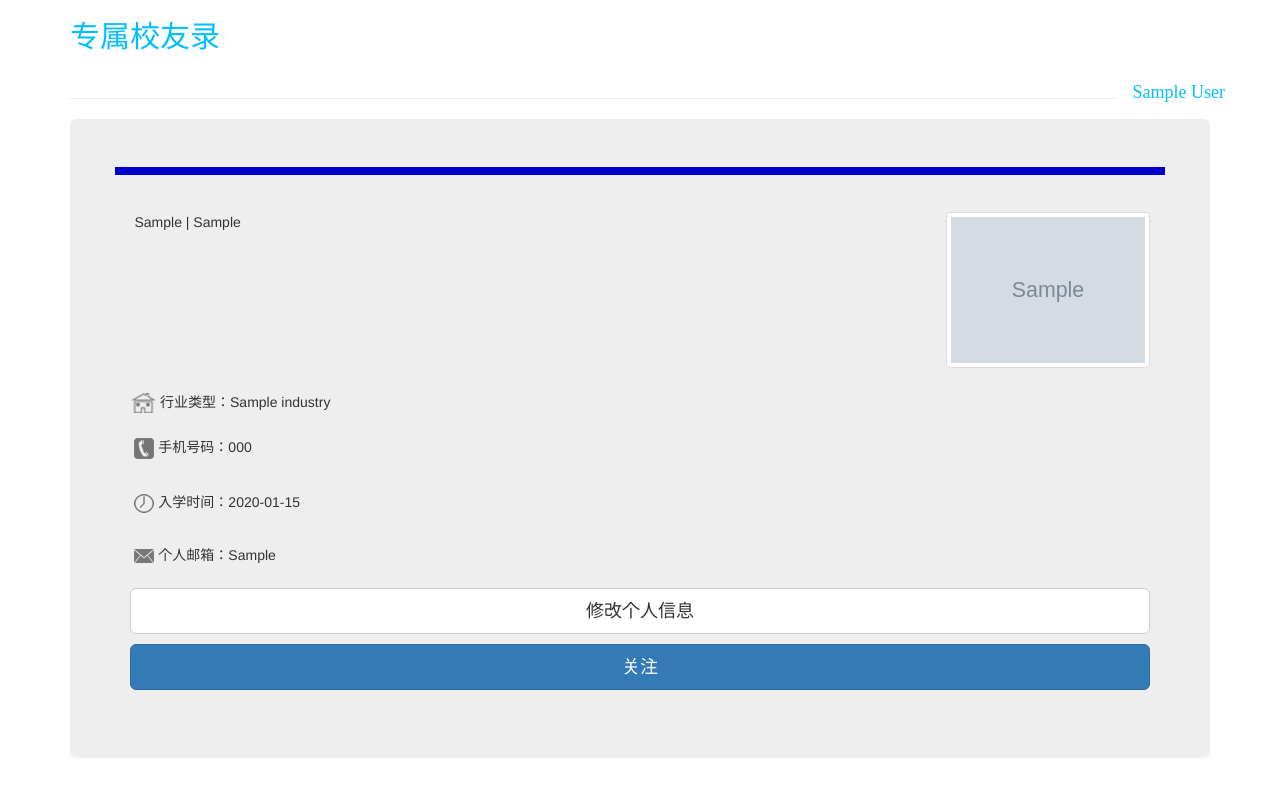
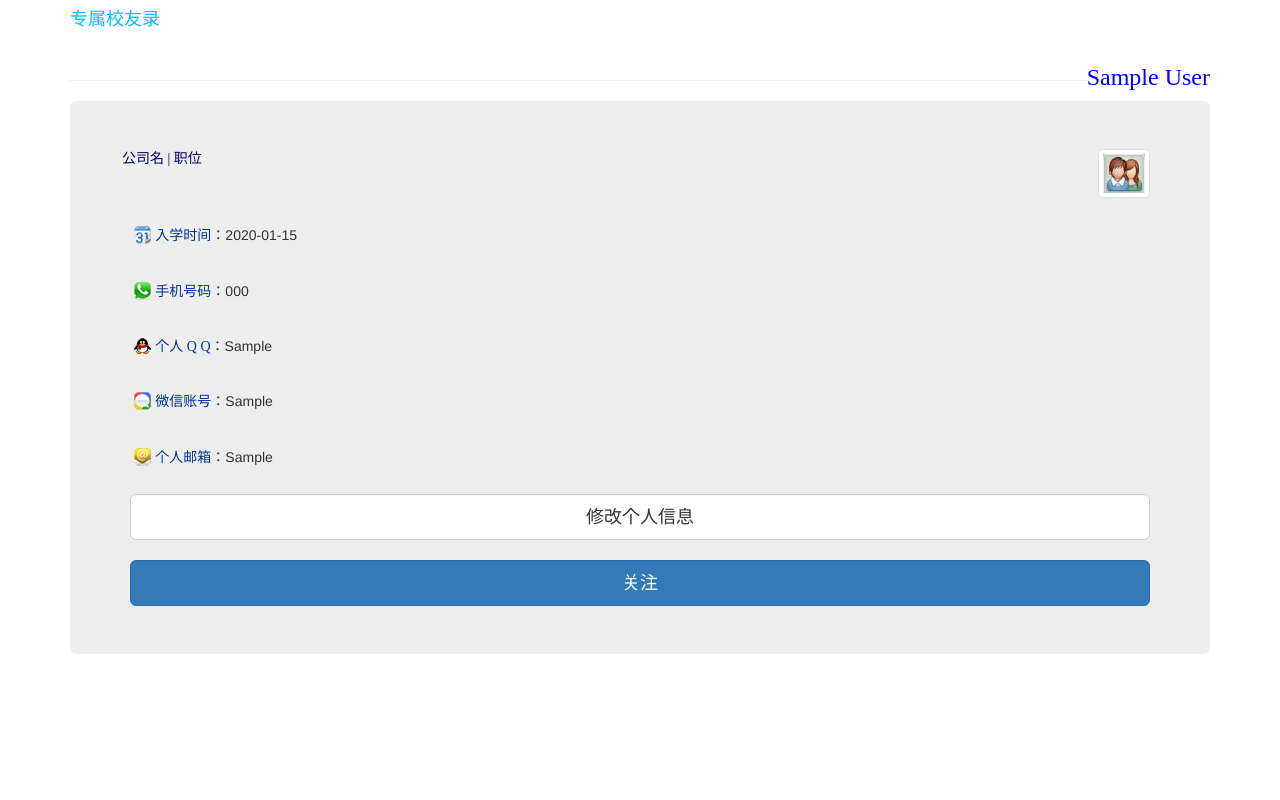
Before and after one commit to kejukeji/schoolcontact, a Flask app: page /show_massage/1 in a window 1280 px wide. Run offline with Flask 2, Linux system fonts and the light colour scheme; tables that the repository leaves empty hold one stand-in row (values such as "Sample post"); grey boxes marked "Sample" are stand-in pictures; some libraries are stand-ins or nearby versions.

Commit message:
change is a hot of html page

```diff
--- a/SchoolContact/controls/register_control.py
+++ b/SchoolContact/controls/register_control.py
@@ -77,7 +77,11 @@ def save_message(stu_id):
 def change(stu_id):
     student = get_stu_by_id(stu_id)
     check_student_is_none(student, '')
-    return render_template('change_message.html',student=student)
+    industry, industry_count = get_industry() # 获得全部行业
+    return render_template('change_message.html',
+                           student=student,
+                           industry=industry,
+                           industry_count=industry_count)
 
 
 def change_message(stu_id):
--- a/SchoolContact/services/student_service.py
+++ b/SchoolContact/services/student_service.py
@@ -39,7 +39,7 @@ def get_student_by_openId(openId):
     return str(None)
 
 def check_student_is_none(student, temp_str):
-    industry = Industry.query.filter(Industry.id == student.industry_id).first()
+    industry = get_industry_by_industry_id(student.industry_id) # 根据student中的industry_id得到industry
     student.industry = ''
     if industry:
         student.industry = industry.industry_name
@@ -48,18 +48,20 @@ def check_student_is_none(student, temp_str):
             student.stu_enter_time = str(student.stu_enter_time)[0:10]
         if student.stu_enter_time == None:
             student.stu_enter_time = temp_str
-        if student.stu_company == None:
+        if student.stu_company == None or student.stu_company == '':
             student.stu_company = temp_str
         if student.industry == '':
             student.industry = temp_str
-        if student.stu_position == None:
+        if student.stu_position == None or student.stu_position == '':
             student.stu_position = temp_str
-        if student.stu_contact == None:
+        if student.stu_contact == None or student.stu_contact == '':
             student.stu_contact = temp_str
-        if student.account_qq == None:
+        if student.account_qq == None or student.account_qq == '':
             student.account_qq = temp_str
-        if student.account_wechat == None:
+        if student.account_wechat == None or student.account_wechat == '':
             student.account_wechat = temp_str
+        if student.stu_tel == None or student.stu_tel == '':
+            student.stu_tel = temp_str
 
 
 def insert_user(nickname, openid, headimgurl):
@@ -72,3 +74,21 @@ def insert_user(nickname, openid, headimgurl):
         return student
     except:
         return 'None'
+
+
+def get_industry_by_industry_id(industry_id):
+    '''获取student对应行业'''
+    industry = Industry.query.filter(Industry.id == industry_id).first()
+    if industry:
+        return industry
+    return None
+
+
+def get_industry():
+    '''获取行业全部'''
+    industry_count = Industry.query.filter().count()
+    if industry_count > 1:
+        industry = Industry.query.filter().all()
+    else:
+        industry = Industry.query.filter().frist()
+    return industry, industry_count
--- a/SchoolContact/templates/message_of_you.html
+++ b/SchoolContact/templates/message_of_you.html
@@ -18,15 +18,17 @@
 .pull-right {
   float: right !important;
 }
+b{ font-size:14px; color:#039; font-weight:100; font-family:'黑体';}
+img{ margin-bottom:3px;}
+.navbar-text{ margin:0px; padding-top:4px;}
 </style>
 </head>
 <body>
 <div class="container">
     <div>
-        <h2 style="margin-bottom:5px;font-family: '微软雅黑';color: deepskyblue">专属校友录</h2>
+        <h4 style="font-family: '微软雅黑';color: deepskyblue;">专属校友录</h4>
         <div class="navbar-text navbar-right">
-
-         <h4 style="margin-bottom:-10px;font-family: '微软雅黑';color: deepskyblue"> {{ student.stu_name }}</h4>
+         <h3 style="font-family: '微软雅黑';color:#00F;"> {{ student.stu_name }}</h3>
         </div>
 
     </div>
@@ -41,43 +43,38 @@
         <form class="form-horizontal"  role="form" action="/change/{{ student.id }}" method="POST">
             <div class="navbar-text navbar-right">
             </div>
+        <img src="/static/img/img.jpg"  class="img-thumbnail pull-right">
 
+            <div class="form-group row"  style=" font-size:14px; color:#006; font-family:'黑体';">
+             <lable>&nbsp;&nbsp;公司名 | 职位</lable>
+             </div>
+             <div class="form-group row">
+                <h5>&nbsp;&nbsp;&nbsp;&nbsp;&nbsp;<img src="/static/img/time1.png" />&nbsp;<b>入学时间</b>：{{ student.stu_enter_time }}</h5>
+             </div>
+             <div class="form-group row">
+                 <h5>&nbsp;&nbsp;&nbsp;&nbsp;&nbsp;<img src="/static/img/tel1.png"  />&nbsp;<b>手机号码</b>：{{ student.stu_tel }} </h5>
+             </div>
+              <div class="form-group row">
+                 <h5>&nbsp;&nbsp;&nbsp;&nbsp;&nbsp;<img src="/static/img/qq.png"  />&nbsp;<b>个人 Q Q</b>：{{ student.account_qq }} </h5>
+             </div>
+              <div class="form-group row">
+                 <h5>&nbsp;&nbsp;&nbsp;&nbsp;&nbsp;<img src="/static/img/wei.png"  />&nbsp;<b>微信账号</b>：{{ student.account_wechat }} </h5>
+             </div>
+			 <div class="form-group row">
+                <h5>&nbsp;&nbsp;&nbsp;&nbsp;&nbsp;<img src="/static/img/mail1.png"  />&nbsp;<b>个人邮箱</b>：{{ student.stu_contact }}</h5>
+             </div>
 
-             <div class="form-group row" style="border-top:#00C solid 8px;">
-                  <lable style="font-weight:bold; color:#F90; font-size:20px;" ></lable>
-             </div>
-             <img src="{{ student.avatar_img_url }}"  class="img-thumbnail pull-right" style="width: 20%;height:20%">
-            <div class="form-group row"  style=" font-size:14px;">
+            <div style="text-align:center; line-height:40px; font-family:'微软雅黑'; "  >
+            <button type="submit" class="btn btn-default btn-lg btn-block " style="margin-bottom:20px;">修改个人信息</button>
+<button type="button" class="btn btn-primary btn-lg btn-block">关注</button>
+            </div>
 
-                  <lable>&nbsp;&nbsp;&nbsp;&nbsp;&nbsp;{{ student.stu_position }} | {{ student.stu_company }}</lable>
-             </div>
-             <div >
- <div class="form-group row">
- <div class="form-group row">
-                 <h5>&nbsp;&nbsp;&nbsp;&nbsp;&nbsp;&nbsp;&nbsp;&nbsp;<img src="/static/img/com.png"/>&nbsp;行业类型：{{ student.industry }}</h5>
-             </div>
-                           <h5>&nbsp;&nbsp;&nbsp;&nbsp;&nbsp;<img src="/static/img/tel.png"  />&nbsp;手机号码：{{ student.stu_tel }} </h5>
-             </div>
-          <div class="form-group row">
-                 <h5>&nbsp;&nbsp;&nbsp;&nbsp;&nbsp;<img src="/static/img/time.png" />&nbsp;入学时间：{{ student.stu_enter_time }}</h5>
-             </div>
-			  <div class="form-group row">
-                 <h5>&nbsp;&nbsp;&nbsp;&nbsp;&nbsp;<img src="/static/img/mail.png"  />&nbsp;个人邮箱：{{ student.stu_contact }}</h5>
-             </div>
-             </div>
+ </form>
 
 
 
 
-
-            <div style="text-align:center; line-height:44px; margin-bottom:10px;"  >
-            <button type="submit" class="btn btn-default btn-lg btn-block">修改个人信息</button>
-
-            </div>
-<button type="button" class="btn btn-primary btn-lg btn-block">关注</button>        </form>
-        <br>
-       </div>
  </div>
-
+</div>
 </body>
 </html>
```
Also changed, not shown: SchoolContact/templates/change_message.html (+24 -8 lines), SchoolContact/static/img/bg.png (deleted), SchoolContact/static/img/bg2.png (deleted), SchoolContact/static/img/com.png (deleted), SchoolContact/static/img/img.jpg (added), SchoolContact/static/img/line.png (deleted), SchoolContact/static/img/line2.png (deleted), SchoolContact/static/img/mail.png (deleted), SchoolContact/static/img/mail1.png (added), SchoolContact/static/img/qq.png (added), SchoolContact/static/img/si.png (added), SchoolContact/static/img/tel.png (deleted), SchoolContact/static/img/tel1.png (added), SchoolContact/static/img/time.png (deleted), 2 more files.
